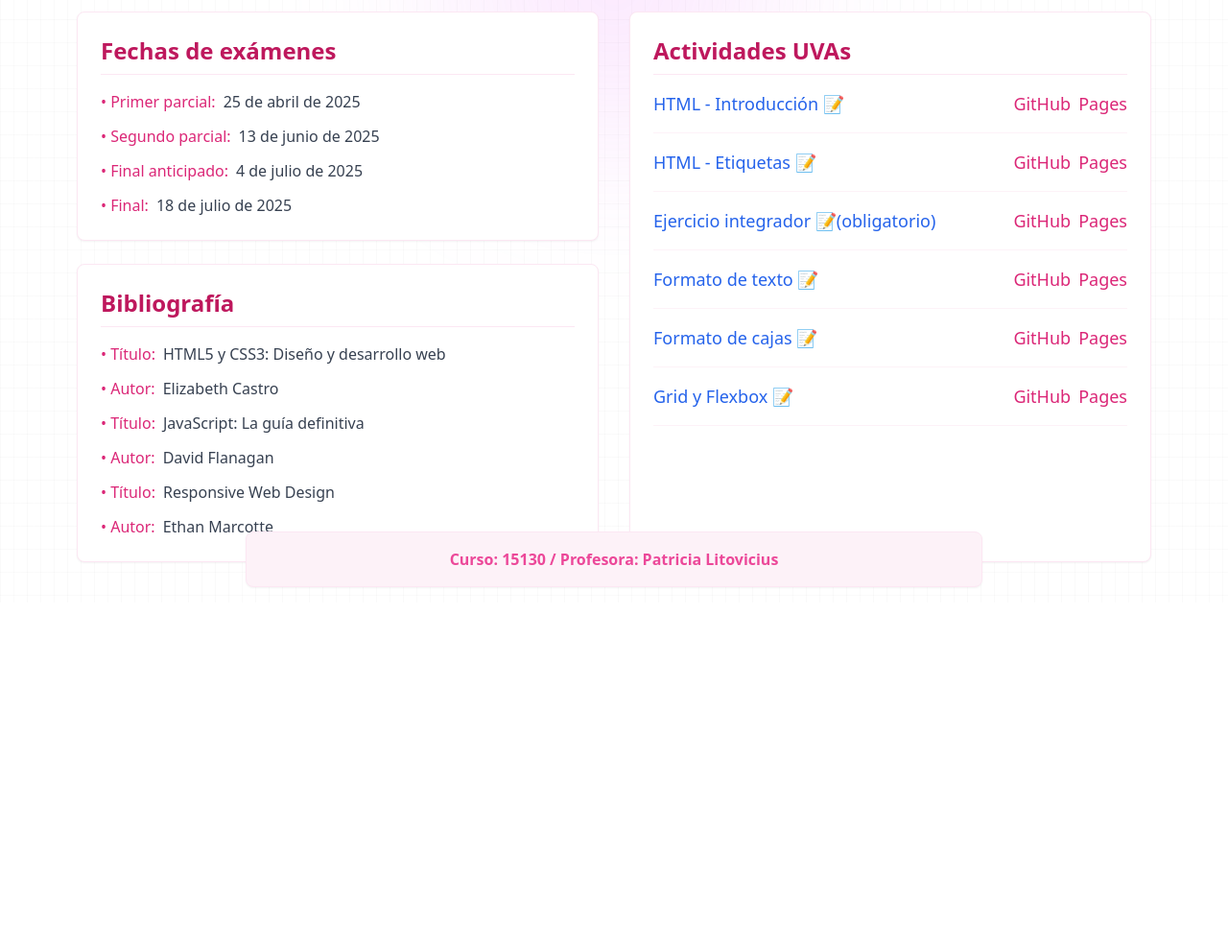
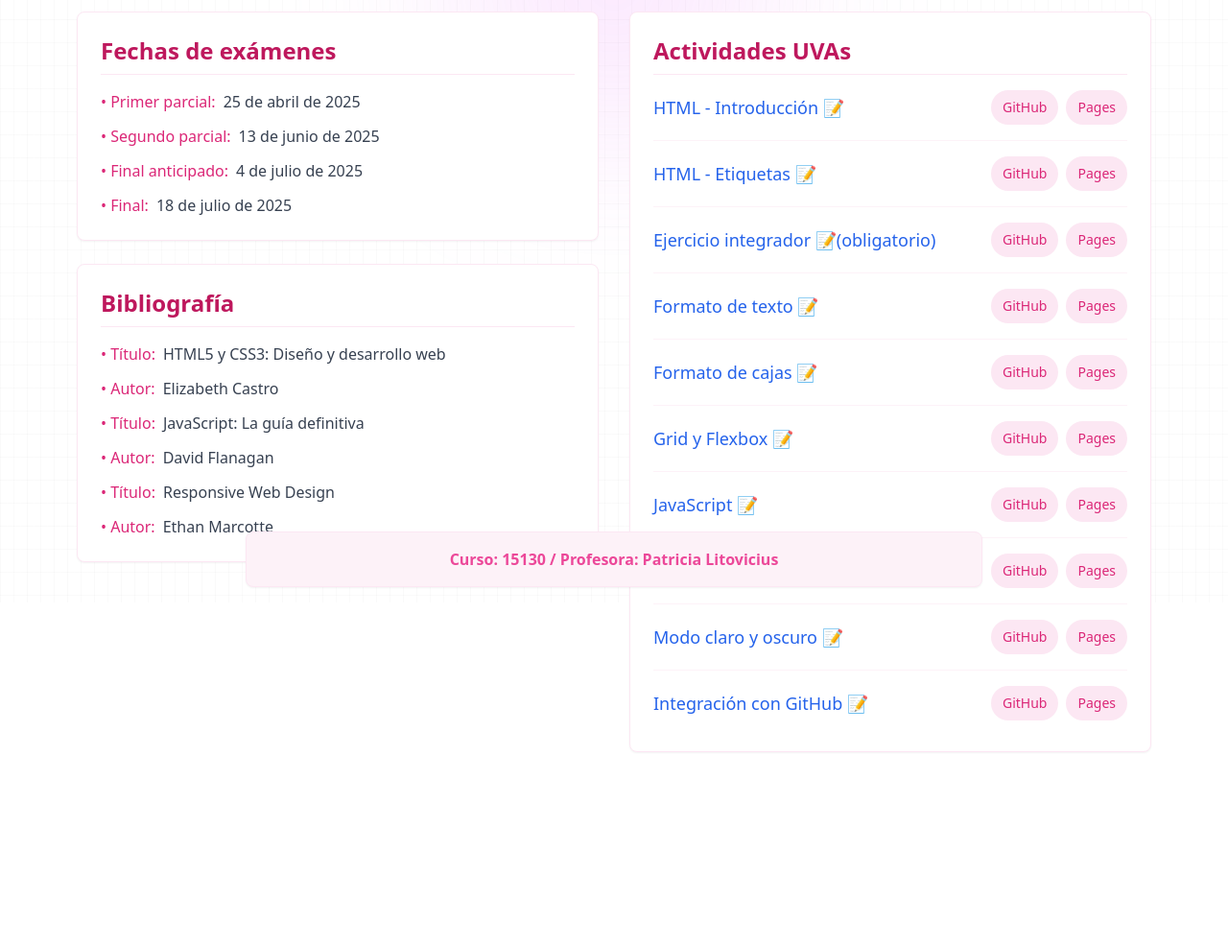
Before and after one commit to aylu2910/ORELLANA_1124248_14062025_JSBootstrap, a plain HTML site: page disenioYdesarrolloWeb.html in a window 1280 px wide. Shown: the part 172-1156 px from the top of the page at 96% size. Before the commit the page ends 870 px from the top, so only its background shows below. Drawn offline with nearby package versions, Linux system fonts and the light colour scheme.

Commit message:
Add files via upload

```diff
--- a/disenioYdesarrolloWeb.html
+++ b/disenioYdesarrolloWeb.html
@@ -24,13 +24,12 @@
 
 <body class="px-4 md:px-0 transition-colors duration-300">
   <div
-    class="absolute inset-0 -z-10 h-full w-full bg-white dark:bg-gray-900 bg-[linear-gradient(to_right,#8080800a_1px,transparent_1px),linear-gradient(to_bottom,#8080800a_1px,transparent_1px)] dark:bg-[linear-gradient(to_right,#ffffff0a_1px,transparent_1px),linear-gradient(to_bottom,#ffffff0a_1px,transparent_1px)] bg-[size:14px_24px] transition-colors duration-300">
+    class="fixed inset-0 -z-10 bg-white dark:bg-gray-900 bg-[linear-gradient(to_right,#8080800a_1px,transparent_1px),linear-gradient(to_bottom,#8080800a_1px,transparent_1px)] dark:bg-[linear-gradient(to_right,#ffffff0a_1px,transparent_1px),linear-gradient(to_bottom,#ffffff0a_1px,transparent_1px)] bg-[size:14px_24px] transition-colors duration-300">
     <div
       class="absolute left-0 right-0 top-0 -z-10 m-auto h-[310px] w-[310px] rounded-full bg-fuchsia-400 dark:bg-fuchsia-600 opacity-20 blur-[100px] transition-colors duration-300">
     </div>
   </div>
-
-  <!-- Header mejorado con botones de tema -->
+  <!-- Header con botones de tema -->
   <header
     class="fixed top-0 z-10 w-full mx-auto mt-2 md:bg-white/70 md:dark:bg-gray-800/70 md:backdrop-blur-sm rounded-lg shadow-sm transition-colors duration-300">
     <!-- Desktop navigation -->
@@ -47,8 +46,6 @@
         href="materias2025.html">Materias 2025</a>
       <a class="relative block px-6 md:px-10 py-2 text-l opacity-90 text-wrap hover:text-pink-400 dark:hover:text-pink-300"
         href="contacto.html">Contacto</a>
-      <a class="relative block px-6 md:px-10 py-2 text-l opacity-90 text-wrap hover:text-pink-400 dark:hover:text-pink-300 active"
-        href="disenioYdesarrolloWeb.html">Diseño y Desarrollo Web</a>
 
       <!-- Botones de tema para desktop -->
       <div class="absolute right-4 flex items-center space-x-2">
@@ -96,9 +93,6 @@
             2025</a>
           <a href="contacto.html"
             class="block px-4 py-2 text-gray-700 dark:text-gray-200 hover:bg-pink-100 dark:hover:bg-pink-600 transition-colors duration-300">Contacto</a>
-          <a href="disenioYdesarrolloWeb.html"
-            class="block px-4 py-2 text-gray-700 dark:text-gray-200 hover:bg-pink-100 dark:hover:bg-pink-600 transition-colors duration-300 active">Diseño
-            y Desarrollo Web</a>
         </div>
       </div>
       <!-- Botones de tema para mobile -->
@@ -123,7 +117,7 @@
     </div>
   </header>
 
-  <main class="flex flex-col items-center justify-center mt-24 md:mt-20 dark:text-white pb-20">
+  <main class="flex flex-col items-center justify-center mt-24 md:mt-20 dark:text-white pb-48">
     <div class="text-center py-8">
       <h1 class="text-4xl font-bold text-pink-700 relative inline-block dark:text-pink-300">
         Diseño y Desarrollo Web
@@ -198,13 +192,15 @@
         <div class="space-y-4">
           <div class="border-b border-pink-50 pb-4 dark:border-gray-600">
             <h3 class="text-lg font-medium text-pink-600 dark:text-pink-300 flex items-center flex-wrap w-full">
-              <a href="https://github.com/aylu2910/ORELLANA_-1124248_11042025_IntroaHTML"
+              <a href="https://github.com/aylu2910/ORELLANA_1124248_11042025_IntroaHTML"
                 class="text-blue-600 dark:text-blue-400 hover:underline">HTML - Introducción 📝</a>
               <span class="flex space-x-2 mt-2 md:mt-0 md:ml-auto">
-                <a href="https://github.com/aylu2910/tu-primer-repo-github" target="_blank" class="pill-button">
+                <a href="https://github.com/aylu2910/ORELLANA_1124248_11042025_IntroaHTML" target="_blank"
+                  class="pill-button">
                   GitHub
                 </a>
-                <a href="https://github.com/aylu2910/tu-segundo-repo-github" target="_blank" class="pill-button">
+                <a href="https://github.com/aylu2910/ORELLANA_1124248_11042025_IntroaHTML" target="_blank"
+                  class="pill-button">
                   Pages
                 </a>
               </span>
@@ -232,10 +228,12 @@
                 class="text-blue-600 dark:text-blue-400 hover:underline">Ejercicio integrador
                 📝(obligatorio)</a>
               <span class="flex space-x-2 mt-2 md:mt-0 md:ml-auto">
-                <a href="https://github.com/aylu2910/tu-primer-repo-github" target="_blank" class="pill-button">
+                <a href="https://github.com/aylu2910/ORELLANA_1124248_24042025_Integracion" target="_blank"
+                  class="pill-button">
                   GitHub
                 </a>
-                <a href="https://github.com/aylu2910/tu-segundo-repo-github" target="_blank" class="pill-button">
+                <a href="https://aylu2910.github.io/ORELLANA_1124248_24042025_Integracion" target="_blank"
+                  class="pill-button">
                   Pages
                 </a>
               </span>
@@ -243,14 +241,16 @@
           </div>
           <div class="border-b border-pink-50 pb-4 dark:border-gray-600">
             <h3 class="text-lg font-medium text-pink-600 dark:text-pink-300 flex items-center flex-wrap w-full">
-              <a href="https://github.com/aylu2910/ORELLANA_-1124248_24042025_Formatodetexto"
+              <a href="https://github.com/aylu2910/ORELLANA_1124248_24042025_Formatodetexto"
                 class="text-blue-600 dark:text-blue-400 hover:underline">Formato de texto 📝
               </a>
               <span class="flex space-x-2 mt-2 md:mt-0 md:ml-auto">
-                <a href="https://github.com/aylu2910/tu-primer-repo-github" target="_blank" class="pill-button">
+                <a href="https://github.com/aylu2910/ORELLANA_1124248_24042025_Formatodetexto" target="_blank"
+                  class="pill-button">
                   GitHub
                 </a>
-                <a href="https://github.com/aylu2910/tu-segundo-repo-github" target="_blank" class="pill-button">
+                <a href="https://aylu2910.github.io/ORELLANA_1124248_24042025_Formatodetexto" target="_blank"
+                  class="pill-button">
                   Pages
                 </a>
               </span>
@@ -262,10 +262,12 @@
                 class="text-blue-600 dark:text-blue-400 hover:underline">Formato de cajas 📝
               </a>
               <span class="flex space-x-2 mt-2 md:mt-0 md:ml-auto">
-                <a href="https://github.com/aylu2910/tu-primer-repo-github" target="_blank" class="pill-button">
+                <a href="https://github.com/aylu2910/ORELLANA_1124248_24042025_Formatodecajas" target="_blank"
+                  class="pill-button">
                   GitHub
                 </a>
-                <a href="https://github.com/aylu2910/tu-segundo-repo-github" target="_blank" class="pill-button">
+                <a href="https://aylu2910.github.io/ORELLANA_1124248_24042025_Formatodecajas" target="_blank"
+                  class="pill-button">
                   Pages
                 </a>
               </span>
@@ -277,10 +279,83 @@
                 class="text-blue-600 dark:text-blue-400 hover:underline">Grid y Flexbox 📝
               </a>
               <span class="flex space-x-2 mt-2 md:mt-0 md:ml-auto">
-                <a href="https://github.com/aylu2910/tu-primer-repo-github" target="_blank" class="pill-button">
+                <a href="https://github.com/aylu2910/ORELLANA_1124248_24042025_GridYFlexbox" target="_blank"
+                  class="pill-button">
                   GitHub
                 </a>
-                <a href="https://github.com/aylu2910/tu-segundo-repo-github" target="_blank" class="pill-button">
+                <a href="https://aylu2910.github.io/ORELLANA_1124248_24042025_GridYFlexbox/" target="_blank"
+                  class="pill-button">
+                  Pages
+                </a>
+              </span>
+            </h3>
+          </div>
+          <div class="border-b border-pink-50 pb-4 dark:border-gray-600">
+            <h3 class="text-lg font-medium text-pink-600 dark:text-pink-300 flex items-center flex-wrap w-full">
+              <a href="https://github.com/aylu2910/ORELLANA_1124248_24052025_JavaScript"
+                class="text-blue-600 dark:text-blue-400 hover:underline">
+                JavaScript 📝
+              </a>
+
+              <!-- botones siempre abajo en mobile, al costado desde md -->
+              <span class="flex w-full md:w-auto space-x-2 mt-2 md:mt-0 md:ml-auto">
+                <a href="https://github.com/aylu2910/ORELLANA_1124248_24052025_JavaScript" target="_blank"
+                  class="pill-button">
+                  GitHub
+                </a>
+                <a href="https://aylu2910.github.io/ORELLANA_1124248_24052025_JavaScript" target="_blank"
+                  class="pill-button">
+                  Pages
+                </a>
+              </span>
+            </h3>
+          </div>
+          <div class="border-b border-pink-50 pb-4 dark:border-gray-600">
+            <h3 class="text-lg font-medium text-pink-600 dark:text-pink-300 flex items-center flex-wrap w-full">
+              <a href="https://github.com/aylu2910/ORELLANA_1124248_14062025_JSBootstrap"
+                class="text-blue-600 dark:text-blue-400 hover:underline">Formulario JavaScript 📝
+              </a>
+              <span class="flex space-x-2 mt-2 md:mt-0 md:ml-auto">
+                <a href="https://github.com/aylu2910/ORELLANA_1124248_14062025_JSBootstrap" target="_blank"
+                  class="pill-button">
+                  GitHub
+                </a>
+                <a href="https://aylu2910.github.io/ORELLANA_1124248_14062025_JSBootstrap" target="_blank"
+                  class="pill-button">
+                  Pages
+                </a>
+              </span>
+            </h3>
+          </div>
+          <div class="border-b border-pink-50 pb-4 dark:border-gray-600">
+            <h3 class="text-lg font-medium text-pink-600 dark:text-pink-300 flex items-center flex-wrap w-full">
+              <a href="https://github.com/aylu2910/ORELLANA_1124248_14062025_Claroscuro"
+                class="text-blue-600 dark:text-blue-400 hover:underline">Modo claro y oscuro 📝
+              </a>
+              <span class="flex space-x-2 mt-2 md:mt-0 md:ml-auto">
+                <a href="https://github.com/aylu2910/ORELLANA_1124248_14062025_Claroscuro" target="_blank"
+                  class="pill-button">
+                  GitHub
+                </a>
+                <a href="https://aylu2910.github.io/ORELLANA_1124248_14062025_Claroscuro" target="_blank"
+                  class="pill-button">
+                  Pages
+                </a>
+              </span>
+            </h3>
+          </div>
+          <div class="border-pink-50 pb-2 dark:border-gray-600">
+            <h3 class="text-lg font-medium text-pink-600 dark:text-pink-300 flex items-center flex-wrap w-full">
+              <a href="https://github.com/aylu2910/ORELLANA_1124248_14062025_GitHub"
+                class="text-blue-600 dark:text-blue-400 hover:underline">Integración con GitHub 📝
+              </a>
+              <span class="flex space-x-2 mt-2 md:mt-0 md:ml-auto">
+                <a href="https://github.com/aylu2910/ORELLANA_1124248_14062025_GitHub" target="_blank"
+                  class="pill-button">
+                  GitHub
+                </a>
+                <a href="https://aylu2910.github.io/ORELLANA_1124248_14062025_GitHub" target="_blank"
+                  class="pill-button">
                   Pages
                 </a>
               </span>
@@ -291,10 +366,11 @@
     </div>
   </main>
 
-  <footer
-    class="fixed bottom-0 left-0 w-3/5 mx-auto flex justify-center items-end bg-pink-50 dark:bg-gray-800 p-4 mb-4 text-center rounded-lg shadow-sm border border-pink-100 dark:border-pink-700 transition-colors duration-300 z-50"
-    style="left: 50%; transform: translateX(-50%);">
-    <p class="text-base font-semibold text-pink-500 dark:text-pink-400">Curso: 15130 / Profesora: Patricia Litovicius
+  <footer class="fixed bottom-0 left-1/2 -translate-x-1/2 w-3/5 flex justify-center items-end
+         bg-pink-50 dark:bg-gray-800 p-4 mb-4 text-center rounded-lg shadow-sm
+         border border-pink-100 dark:border-pink-700 transition-colors duration-300 z-50">
+    <p class="text-base font-semibold text-pink-500 dark:text-pink-400">
+      Curso: 15130 / Profesora: Patricia Litovicius
     </p>
   </footer>
 
--- a/styles.css
+++ b/styles.css
@@ -13,3 +13,38 @@
   color: #ffffff;
   /* blanco */
 }
+
+.pill-button {
+  display: inline-flex;
+  align-items: center;
+  padding: 0.25rem 0.75rem;
+  /* px-3 py-1 */
+  border-radius: 9999px;
+  /* rounded-full */
+  font-size: 0.875rem;
+  /* text-sm */
+  font-weight: 500;
+  /* font-medium */
+  background-color: #fce7f3;
+  /* bg-pink-100 */
+  color: #db2777;
+  /* text-pink-700 */
+  transition: background-color 0.3s ease-in-out, color 0.3s ease-in-out;
+}
+
+.pill-button:hover {
+  background-color: #fbcfe8;
+  /* hover:bg-pink-200 */
+}
+
+.dark .pill-button {
+  background-color: #be185d;
+  /* dark:bg-pink-700 */
+  color: #ffffff;
+  /* dark:text-white */
+}
+
+.dark .pill-button:hover {
+  background-color: #9d174d;
+  /* dark:hover:bg-pink-600 */
+}
```
Also changed, not shown: avisos.html (+7 -6 lines), contacto.html (+9 -7 lines), index.html (+1 -4 lines), index.js (+3 -10 lines), materias2025.html (+9 -6 lines), sobremi.html (+13 -10 lines).
